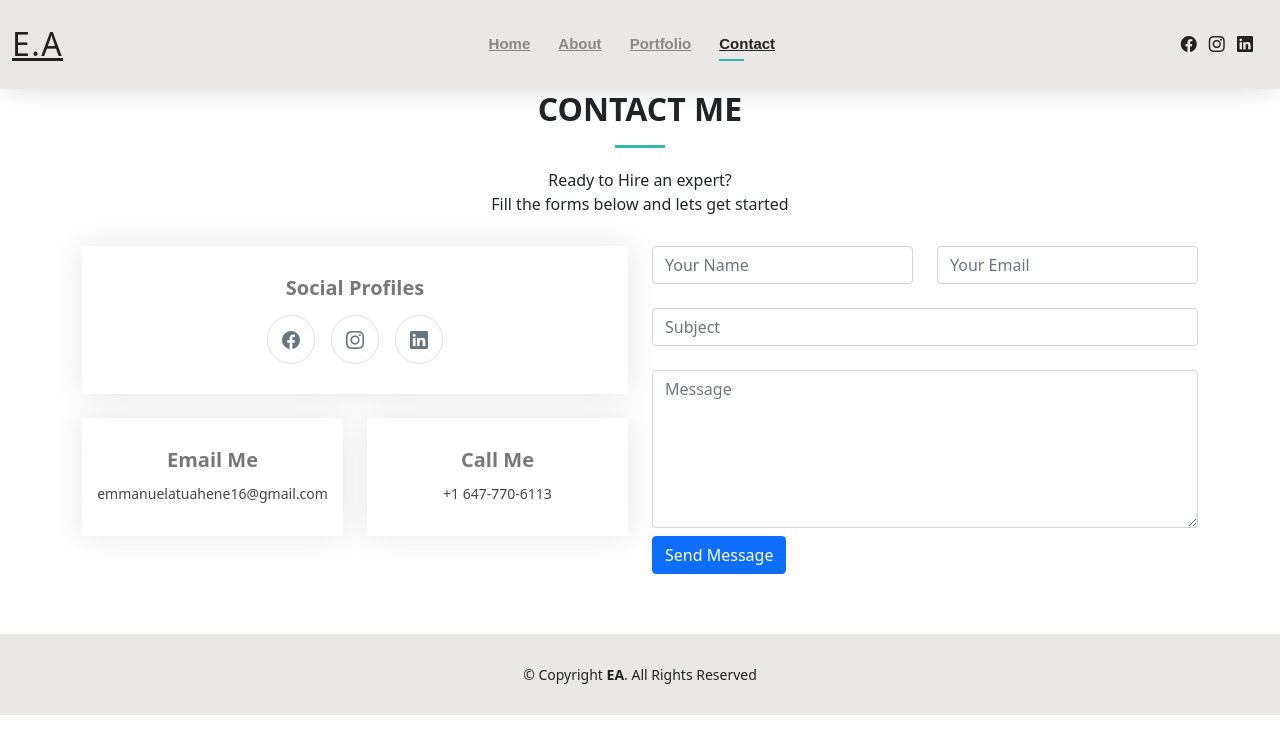
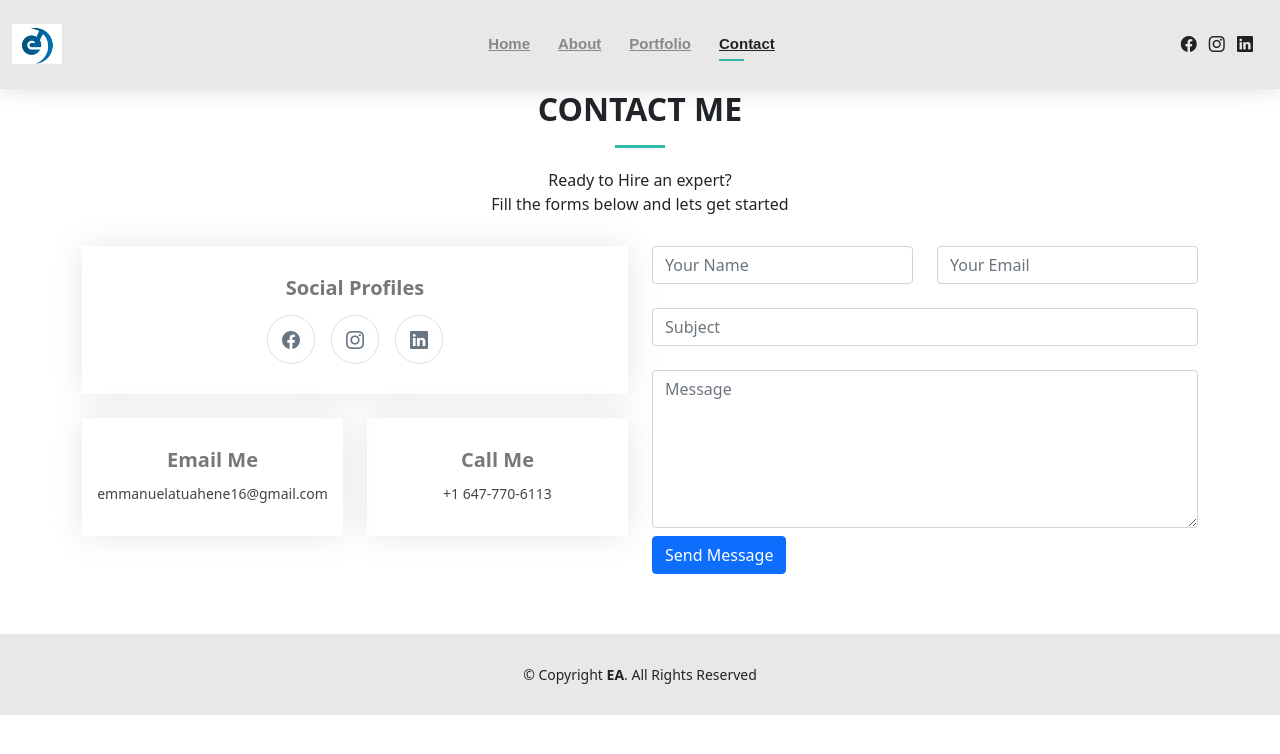
Before and after one commit to lilemman/Personal-Portfolio, a website: page contact.html in a window 1280 px wide. Drawn offline with nearby package versions, Linux system fonts and the light colour scheme.

Commit message:
Update contact.html

```diff
--- a/contact.html
+++ b/contact.html
@@ -40,7 +40,7 @@
 <header id="header" class="fixed-top">
     <div class="container-fluid d-flex justify-content-between align-items-center">
 
-      <h1 class="logo me-auto me-lg-0"><a href="index.html">E.A</a></h1>
+      <h1 class="logo me-auto me-lg-0"><a href="index.html"><img src="./imgs/ea2.png" alt=""></a></h1>
 <nav id="navbar" class="navbar order-last order-lg-0">
     <ul>
       <li><a href="index.html">Home</a></li>
```
